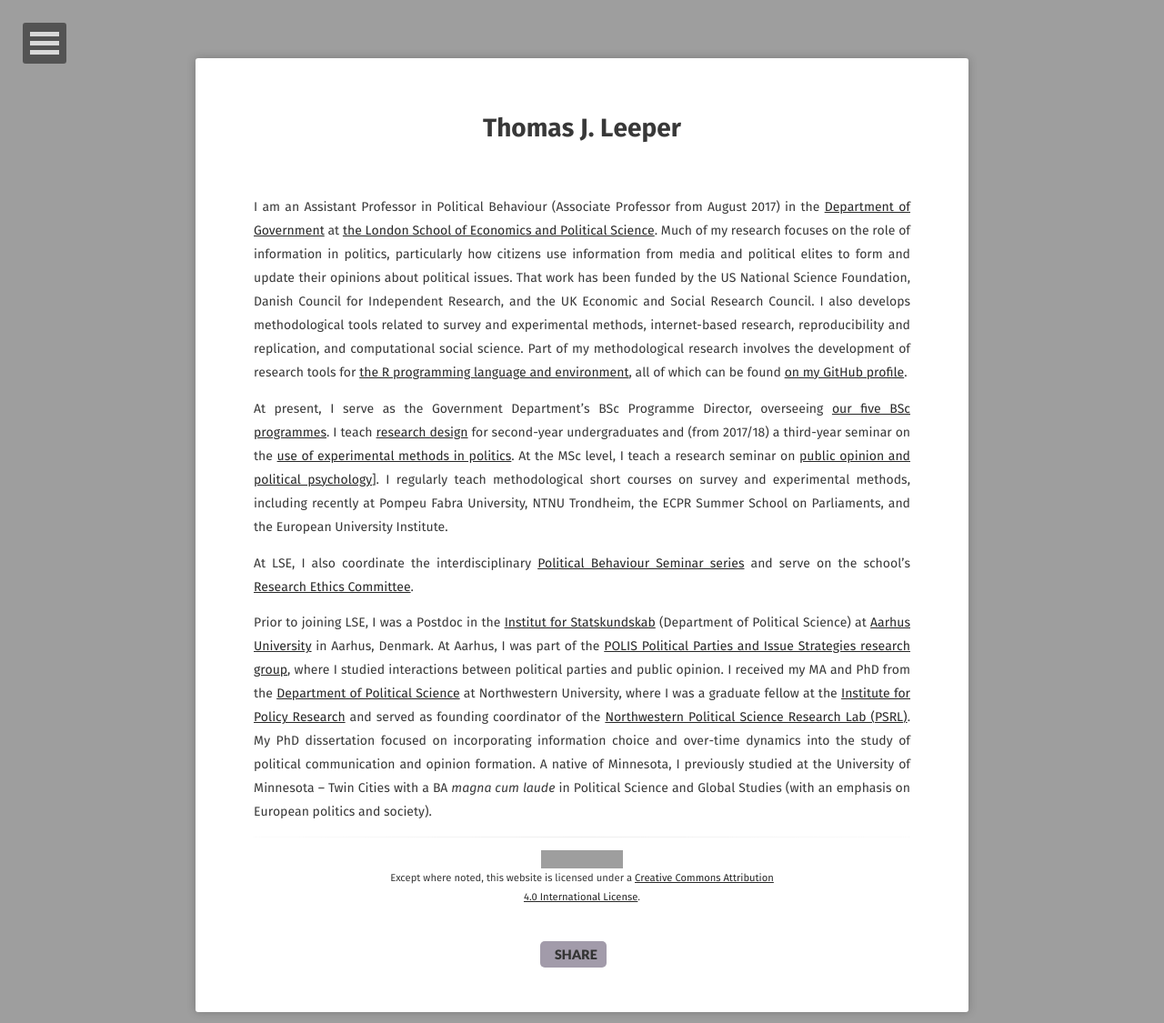
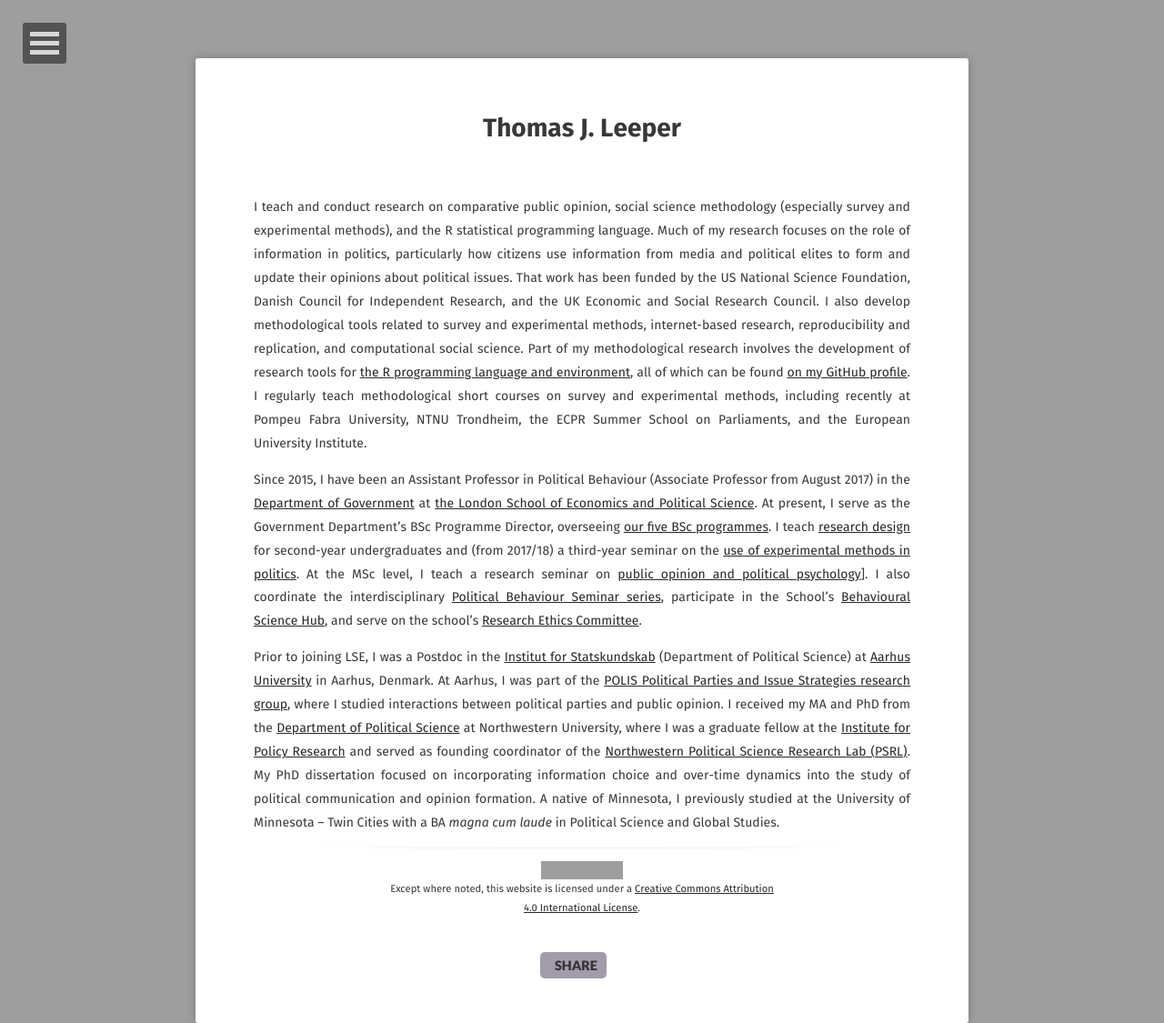
Before and after one commit to leeper/leeper.github.io, a Jekyll site: the page built from about.md, in a window 1280 px wide. Shown: the whole page at 91% size. Built offline with Jekyll 4.4.1, drawn with Linux system fonts in a browser that asks for light colours; some web fonts are replaced; grey boxes are pictures that could not be loaded.

Commit message:
update bio

```diff
--- a/about.md
+++ b/about.md
@@ -6,10 +6,8 @@ description: Thomas J. Leeper, PhD, is an Assistant Professor in Political Behav
 permalink: /about.html
 ---
 
-I am an Assistant Professor in Political Behaviour (Associate Professor from August 2017) in the [Department of Government](http://www.lse.ac.uk/government/home.aspx) at [the London School of Economics and Political Science](http://www.lse.ac.uk/home.aspx). Much of my research focuses on the role of information in politics, particularly how citizens use information from media and political elites to form and update their opinions about political issues. That work has been funded by the US National Science Foundation, Danish Council for Independent Research, and the UK Economic and Social Research Council. I also develops methodological tools related to survey and experimental methods, internet-based research, reproducibility and replication, and computational social science. Part of my methodological research involves the development of research tools for [the R programming language and environment](https://cloud.r-project.org/), all of which can be found [on my GitHub profile](https://github.com/leeper).
+I teach and conduct research on comparative public opinion, social science methodology (especially survey and experimental methods), and the R statistical programming language. Much of my research focuses on the role of information in politics, particularly how citizens use information from media and political elites to form and update their opinions about political issues. That work has been funded by the US National Science Foundation, Danish Council for Independent Research, and the UK Economic and Social Research Council. I also develop methodological tools related to survey and experimental methods, internet-based research, reproducibility and replication, and computational social science. Part of my methodological research involves the development of research tools for [the R programming language and environment](https://cloud.r-project.org/), all of which can be found [on my GitHub profile](https://github.com/leeper). I regularly teach methodological short courses on survey and experimental methods, including recently at Pompeu Fabra University, NTNU Trondheim, the ECPR Summer School on Parliaments, and the European University Institute.
 
-At present, I serve as the Government Department's BSc Programme Director, overseeing [our five BSc programmes](http://www.lse.ac.uk/government/degreeProgrammes/programmes/undergraduate/Home.aspx). I teach [research design](http://www.thomasleeper.com/designcourse) for second-year undergraduates and (from 2017/18) a third-year seminar on the [use of experimental methods in politics](http://www.thomasleeper.com/exppolcourse). At the MSc level, I teach a research seminar on [public opinion and political psychology](http://www.thomasleeper.com/exppolcourse)]. I regularly teach methodological short courses on survey and experimental methods, including recently at Pompeu Fabra University, NTNU Trondheim, the ECPR Summer School on Parliaments, and the European University Institute.
+Since 2015, I have been an Assistant Professor in Political Behaviour (Associate Professor from August 2017) in the [Department of Government](http://www.lse.ac.uk/government/home.aspx) at [the London School of Economics and Political Science](http://www.lse.ac.uk/home.aspx). At present, I serve as the Government Department's BSc Programme Director, overseeing [our five BSc programmes](http://www.lse.ac.uk/government/degreeProgrammes/programmes/undergraduate/Home.aspx). I teach [research design](http://www.thomasleeper.com/designcourse) for second-year undergraduates and (from 2017/18) a third-year seminar on the [use of experimental methods in politics](http://www.thomasleeper.com/exppolcourse). At the MSc level, I teach a research seminar on [public opinion and political psychology](http://www.thomasleeper.com/exppolcourse)]. I also coordinate the interdisciplinary [Political Behaviour Seminar series](http://www.lse.ac.uk/government/research/resgroups/PoliticalBehaviour/Political-Behaviour.aspx), participate in the School's [Behavioural Science Hub](http://blogs.lse.ac.uk/behaviouralscience/), and serve on the school's [Research Ethics Committee](http://www.lse.ac.uk/intranet/researchAndDevelopment/researchDivision/policyAndEthics/ethicsGuidanceAndForms.aspx).
 
-At LSE, I also coordinate the interdisciplinary [Political Behaviour Seminar series](http://www.lse.ac.uk/government/research/resgroups/PoliticalBehaviour/Political-Behaviour.aspx) and serve on the school's [Research Ethics Committee](http://www.lse.ac.uk/intranet/researchAndDevelopment/researchDivision/policyAndEthics/ethicsGuidanceAndForms.aspx).
-
-Prior to joining LSE, I was a Postdoc in the [Institut for Statskundskab](http://ps.au.dk/en/) (Department of Political Science) at [Aarhus University](http://www.au.dk/en/) in Aarhus, Denmark. At Aarhus, I was part of the [POLIS Political Parties and Issue Strategies research group](http://ps.au.dk/en/research/research-centres-and-units/polis/), where I studied interactions between political parties and public opinion. I received my MA and PhD from the [Department of Political Science](http://www.polisci.northwestern.edu/) at Northwestern University, where I was a graduate fellow at the [Institute for Policy Research](http://www.northwestern.edu/ipr/) and served as founding coordinator of the [Northwestern Political Science Research Lab (PSRL)](http://faculty.wcas.northwestern.edu/~jnd260/lab.html). My PhD dissertation focused on incorporating information choice and over-time dynamics into the study of political communication and opinion formation. A native of Minnesota, I previously studied at the University of Minnesota &#8211; Twin Cities with a BA *magna cum laude* in Political Science and Global Studies (with an emphasis on European politics and society).
+Prior to joining LSE, I was a Postdoc in the [Institut for Statskundskab](http://ps.au.dk/en/) (Department of Political Science) at [Aarhus University](http://www.au.dk/en/) in Aarhus, Denmark. At Aarhus, I was part of the [POLIS Political Parties and Issue Strategies research group](http://ps.au.dk/en/research/research-centres-and-units/polis/), where I studied interactions between political parties and public opinion. I received my MA and PhD from the [Department of Political Science](http://www.polisci.northwestern.edu/) at Northwestern University, where I was a graduate fellow at the [Institute for Policy Research](http://www.northwestern.edu/ipr/) and served as founding coordinator of the [Northwestern Political Science Research Lab (PSRL)](http://faculty.wcas.northwestern.edu/~jnd260/lab.html). My PhD dissertation focused on incorporating information choice and over-time dynamics into the study of political communication and opinion formation. A native of Minnesota, I previously studied at the University of Minnesota &#8211; Twin Cities with a BA *magna cum laude* in Political Science and Global Studies.
```
